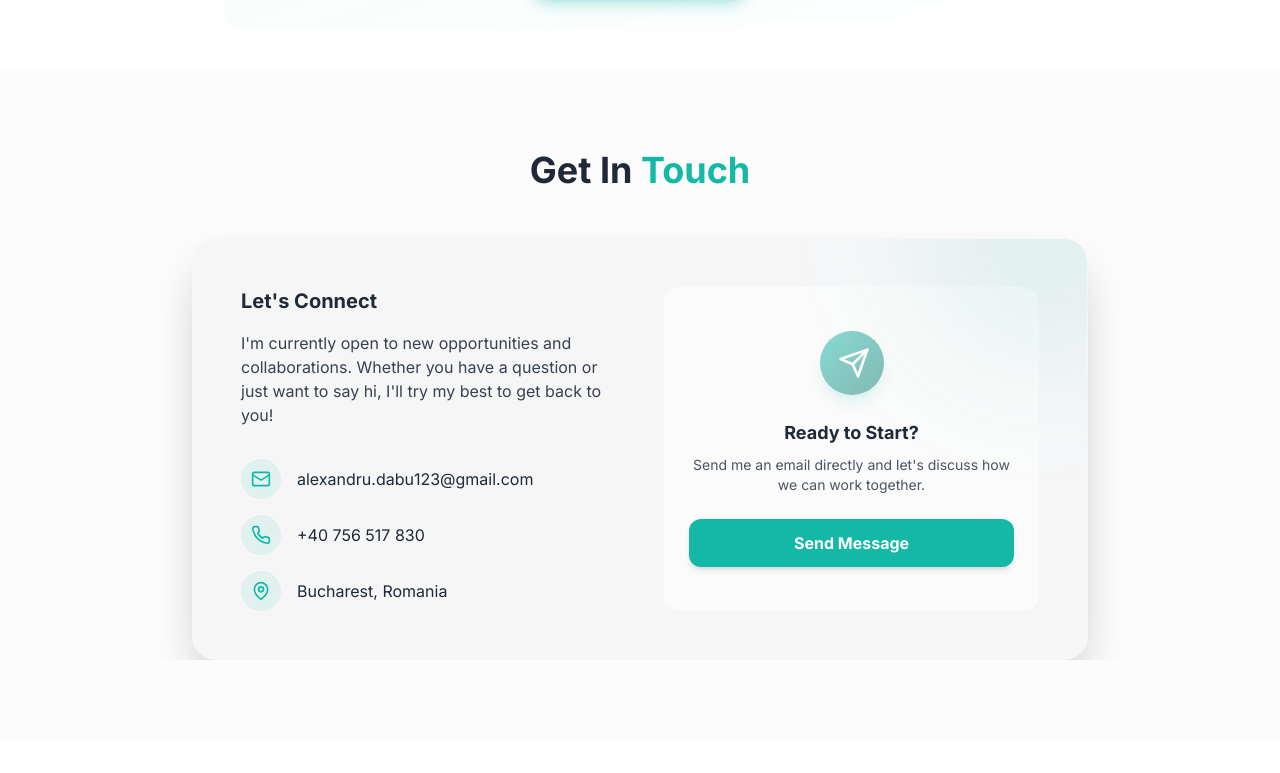
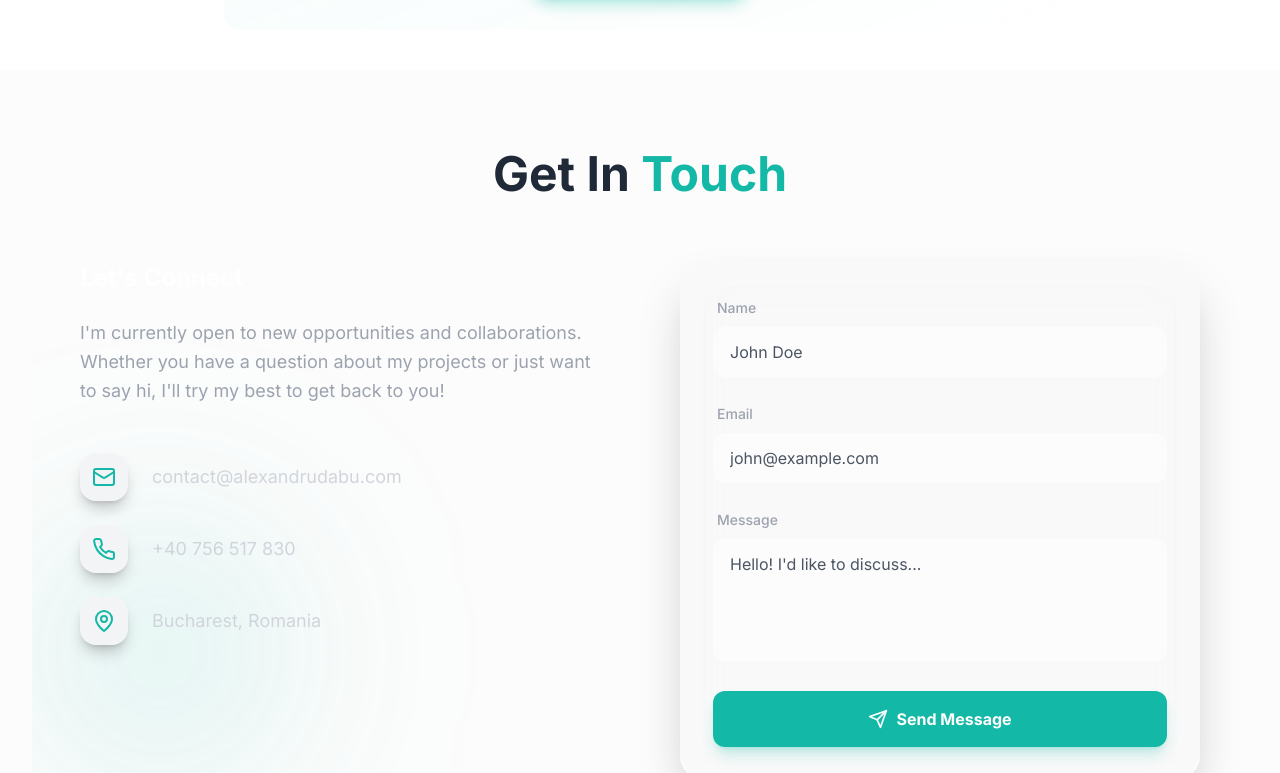
Before and after one commit to AnduDabu/PersonalCV-Website, a React (Vite) app: page / in a window 1280 px wide. Shown: the part 5027-5800 px from the top of the page. Built offline with nearby package versions, Linux system fonts and the light colour scheme.

Commit message:
feat: implement functional contact form with EmailJS

```diff
--- a/package.json
+++ b/package.json
@@ -10,6 +10,7 @@
     "preview": "vite preview"
   },
   "dependencies": {
+    "@emailjs/browser": "^4.4.1",
     "framer-motion": "^10.16.4",
     "lucide-react": "^0.292.0",
     "react": "^18.2.0",
--- a/src/components/Contact.jsx
+++ b/src/components/Contact.jsx
@@ -1,67 +1,158 @@
-import React from 'react';
-import { Mail, MapPin, Phone, Send } from 'lucide-react';
+import React, { useRef, useState } from 'react';
+import { Mail, MapPin, Phone, Send, Loader2, CheckCircle2, AlertCircle } from 'lucide-react';
+import emailjs from '@emailjs/browser';
+import { motion, AnimatePresence } from 'framer-motion';
+
+// ----------------------------------------------------
+// 🔐 EMAILJS CONFIGURATION
+// ----------------------------------------------------
+const SERVICE_ID = 'service_y36z8s9';
+const TEMPLATE_ID = 'template_0kbtsud';
+const PUBLIC_KEY = '25qsN1sMMN-7a62Do';
 
 const Contact = () => {
+    const formRef = useRef();
+    const [isLoading, setIsLoading] = useState(false);
+    const [status, setStatus] = useState('idle'); // idle | success | error
+
+    const sendEmail = (e) => {
+        e.preventDefault();
+        setIsLoading(true);
+
+        emailjs.sendForm(SERVICE_ID, TEMPLATE_ID, formRef.current, PUBLIC_KEY)
+            .then((result) => {
+                console.log(result.text);
+                setStatus('success');
+                setIsLoading(false);
+                e.target.reset(); // Clear form
+                setTimeout(() => setStatus('idle'), 5000); // Reset status after 5s
+            }, (error) => {
+                console.log(error.text);
+                setStatus('error');
+                setIsLoading(false);
+                setTimeout(() => setStatus('idle'), 5000);
+            });
+    };
+
     return (
-        <section className="max-w-4xl mx-auto">
-            <h2 className="text-3xl md:text-4xl font-bold mb-12 text-center">Get In <span className="text-primary">Touch</span></h2>
+        <section className="max-w-6xl mx-auto px-4" id="contact">
+            <h2 className="text-3xl md:text-5xl font-bold mb-16 text-center">
+                Get In <span className="text-primary">Touch</span>
+            </h2>
 
-            <div className="bg-surface/50 backdrop-blur-sm rounded-3xl p-8 md:p-12 border border-white/5 shadow-2xl relative overflow-hidden">
-                {/* Background Decoration */}
-                <div className="absolute top-0 right-0 w-64 h-64 bg-primary/10 rounded-full blur-3xl pointer-events-none -translate-y-1/2 translate-x-1/3"></div>
+            <div className="grid grid-cols-1 lg:grid-cols-2 gap-12 lg:gap-20">
 
-                <div className="grid grid-cols-1 md:grid-cols-2 gap-12">
-                    {/* Contact Info */}
-                    <div className="space-y-8">
-                        <div>
-                            <h3 className="text-xl font-bold mb-4">Let's Connect</h3>
-                            <p className="text-gray-700 dark:text-gray-400">
-                                I'm currently open to new opportunities and collaborations.
-                                Whether you have a question or just want to say hi, I'll try my best to get back to you!
-                            </p>
+                {/* Left Side: Contact Info */}
+                <motion.div
+                    initial={{ opacity: 0, x: -50 }}
+                    whileInView={{ opacity: 1, x: 0 }}
+                    viewport={{ once: true }}
+                    className="space-y-12"
+                >
+                    <div className="space-y-6">
+                        <h3 className="text-2xl font-bold bg-clip-text text-transparent bg-gradient-to-r from-white to-white/60">
+                            Let's Connect
+                        </h3>
+                        <p className="text-gray-400 text-lg leading-relaxed">
+                            I'm currently open to new opportunities and collaborations.
+                            Whether you have a question about my projects or just want to say hi,
+                            I'll try my best to get back to you!
+                        </p>
+                    </div>
+
+                    <div className="space-y-6">
+                        <ContactItem icon={<Mail />} text="contact@alexandrudabu.com" href="mailto:contact@alexandrudabu.com" />
+                        <ContactItem icon={<Phone />} text="+40 756 517 830" href="tel:+40756517830" />
+                        <ContactItem icon={<MapPin />} text="Bucharest, Romania" />
+                    </div>
+
+                    {/* Decorative Blob */}
+                    <div className="absolute left-0 bottom-0 w-64 h-64 bg-primary/20 rounded-full blur-[100px] -z-10 pointer-events-none"></div>
+                </motion.div>
+
+                {/* Right Side: Interactive Form */}
+                <motion.div
+                    initial={{ opacity: 0, x: 50 }}
+                    whileInView={{ opacity: 1, x: 0 }}
+                    viewport={{ once: true }}
+                    className="bg-surface/30 backdrop-blur-xl rounded-3xl p-8 border border-white/10 shadow-2xl relative overflow-hidden"
+                >
+                    <form ref={formRef} onSubmit={sendEmail} className="space-y-6 relative z-10">
+                        <div className="space-y-2">
+                            <label className="text-sm font-medium text-gray-400 ml-1">Name</label>
+                            <input
+                                type="text"
+                                name="name"
+                                required
+                                className="w-full bg-background/50 border border-white/10 rounded-xl px-4 py-3 focus:outline-none focus:border-primary/50 focus:ring-1 focus:ring-primary/50 transition-all placeholder:text-gray-600"
+                                placeholder="John Doe"
+                            />
                         </div>
 
-                        <div className="space-y-4">
-                            <div className="flex items-center gap-4 text-gray-800 dark:text-gray-300">
-                                <div className="w-10 h-10 rounded-full bg-primary/10 flex items-center justify-center text-primary">
-                                    <Mail className="w-5 h-5" />
-                                </div>
-                                <a href="mailto:alexandru.dabu123@gmail.com" className="hover:text-primary transition-colors">alexandru.dabu123@gmail.com</a>
-                            </div>
-                            <div className="flex items-center gap-4 text-gray-800 dark:text-gray-300">
-                                <div className="w-10 h-10 rounded-full bg-primary/10 flex items-center justify-center text-primary">
-                                    <Phone className="w-5 h-5" />
-                                </div>
-                                <a href="tel:+40756517830" className="hover:text-primary transition-colors">+40 756 517 830</a>
-                            </div>
-                            <div className="flex items-center gap-4 text-gray-800 dark:text-gray-300">
-                                <div className="w-10 h-10 rounded-full bg-primary/10 flex items-center justify-center text-primary">
-                                    <MapPin className="w-5 h-5" />
-                                </div>
-                                <span>Bucharest, Romania</span>
-                            </div>
+                        <div className="space-y-2">
+                            <label className="text-sm font-medium text-gray-400 ml-1">Email</label>
+                            <input
+                                type="email"
+                                name="email"
+                                required
+                                className="w-full bg-background/50 border border-white/10 rounded-xl px-4 py-3 focus:outline-none focus:border-primary/50 focus:ring-1 focus:ring-primary/50 transition-all placeholder:text-gray-600"
+                                placeholder="john@example.com"
+                            />
                         </div>
-                    </div>
 
-                    {/* Simple Action Box */}
-                    <div className="flex flex-col justify-center items-center bg-background/50 rounded-2xl p-6 border border-white/5 text-center">
-                        <div className="w-16 h-16 bg-gradient-to-br from-primary to-secondary rounded-full flex items-center justify-center mb-6 shadow-lg shadow-primary/25 animate-pulse">
-                            <Send className="w-8 h-8 text-white ml-1" />
+                        <div className="space-y-2">
+                            <label className="text-sm font-medium text-gray-400 ml-1">Message</label>
+                            <textarea
+                                name="message"
+                                required
+                                rows="4"
+                                className="w-full bg-background/50 border border-white/10 rounded-xl px-4 py-3 focus:outline-none focus:border-primary/50 focus:ring-1 focus:ring-primary/50 transition-all resize-none placeholder:text-gray-600"
+                                placeholder="Hello! I'd like to discuss..."
+                            />
                         </div>
-                        <h4 className="text-lg font-bold mb-2">Ready to Start?</h4>
-                        <p className="text-sm text-gray-600 dark:text-gray-500 mb-6">Send me an email directly and let's discuss how we can work together.</p>
 
-                        <a
-                            href="mailto:alexandru.dabu123@gmail.com"
-                            className="w-full py-3 bg-primary hover:bg-secondary text-white rounded-xl font-bold transition-all shadow-md hover:shadow-xl"
+                        <button
+                            type="submit"
+                            disabled={isLoading || status === 'success'}
+                            className={`w-full py-4 rounded-xl font-bold flex items-center justify-center gap-2 transition-all
+                                ${status === 'success'
+                                    ? 'bg-green-500/20 text-green-400 border border-green-500/50'
+                                    : status === 'error'
+                                        ? 'bg-red-500/20 text-red-400 border border-red-500/50'
+                                        : 'bg-primary hover:bg-secondary text-white shadow-lg shadow-primary/25 hover:shadow-primary/40'
+                                } disabled:opacity-70 disabled:cursor-not-allowed`}
                         >
-                            Send Message
-                        </a>
-                    </div>
-                </div>
+                            {isLoading ? (
+                                <><Loader2 className="w-5 h-5 animate-spin" /> Sending...</>
+                            ) : status === 'success' ? (
+                                <><CheckCircle2 className="w-5 h-5" /> Message Sent!</>
+                            ) : status === 'error' ? (
+                                <><AlertCircle className="w-5 h-5" /> Failed. Try again.</>
+                            ) : (
+                                <><Send className="w-5 h-5" /> Send Message</>
+                            )}
+                        </button>
+                    </form>
+                </motion.div>
             </div>
         </section>
     );
 };
 
+// Helper Component for consistent styling
+const ContactItem = ({ icon, text, href }) => (
+    <div className="flex items-center gap-6 group">
+        <div className="w-12 h-12 rounded-2xl bg-surface border border-white/10 flex items-center justify-center text-primary group-hover:scale-110 group-hover:border-primary/50 transition-all duration-300 shadow-lg shadow-black/20">
+            {React.cloneElement(icon, { className: "w-6 h-6" })}
+        </div>
+        {href ? (
+            <a href={href} className="text-lg text-gray-300 hover:text-white transition-colors">
+                {text}
+            </a>
+        ) : (
+            <span className="text-lg text-gray-300">{text}</span>
+        )}
+    </div>
+);
+
 export default Contact;
```
Also changed, not shown: 1 other file (tests, documents, lock files or other folders).
